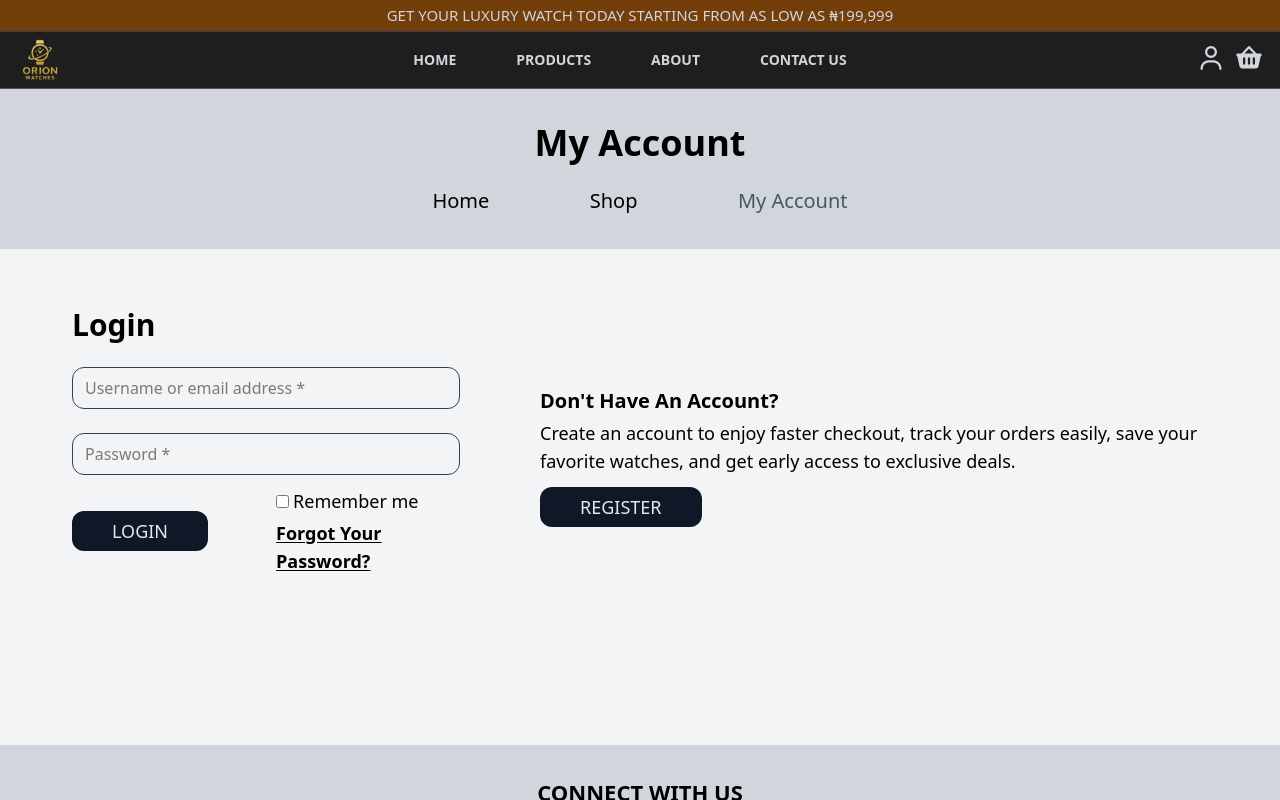
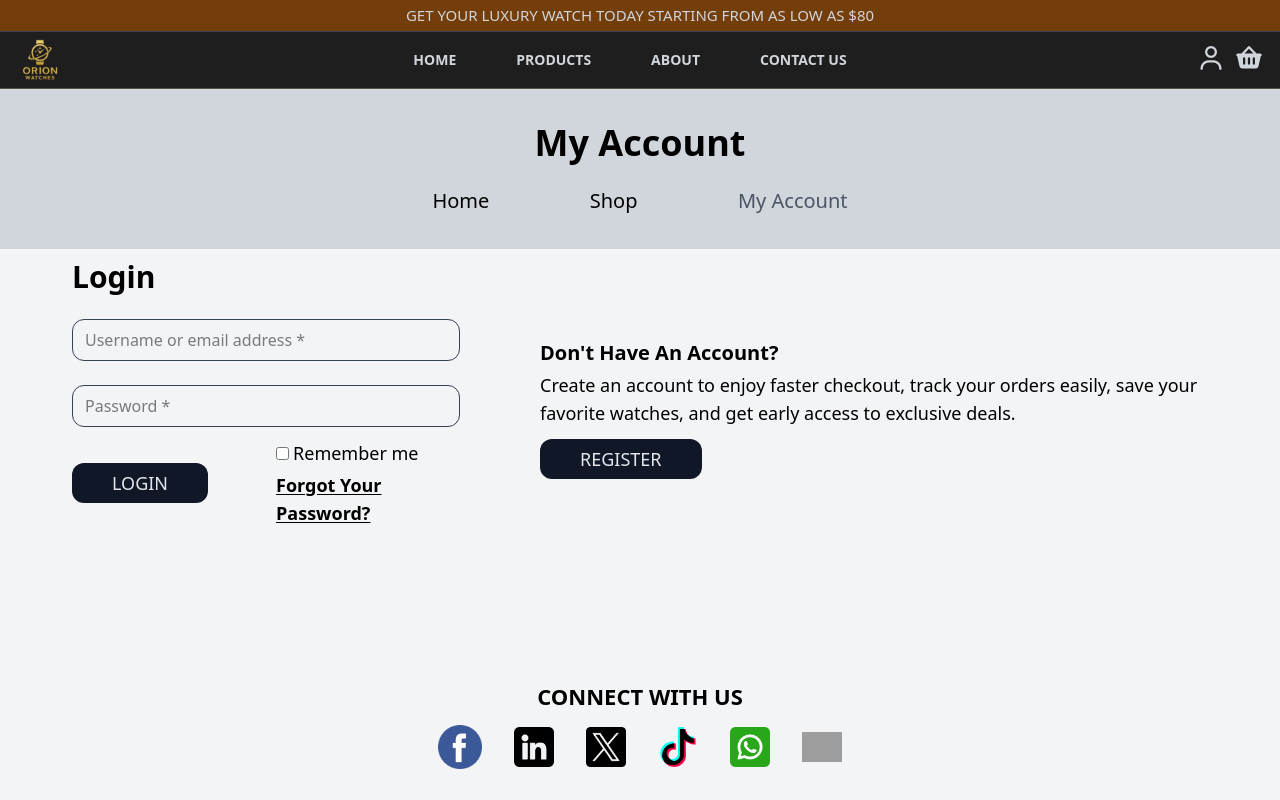
Before and after one commit to Ayungcodes/luxury-watch-shop, a React (Vite) app: page /login in a window 1280 px wide. Built offline with nearby package versions, Linux system fonts and the light colour scheme; grey boxes are pictures that could not be loaded.

Commit message:
little issues fixed

```diff
--- a/src/components/Navbar.jsx
+++ b/src/components/Navbar.jsx
@@ -19,7 +19,7 @@ const Navbar = ({
       <nav className="border-b border-stone-600 text-gray-300 z-10">
         <div>
           <h1 className="text-center text-[10px] md:text-[15px] bg-yellow-900 py-1 border-b border-gray-700">
-            GET YOUR LUXURY WATCH TODAY STARTING FROM AS LOW AS ₦199,999
+            GET YOUR LUXURY WATCH TODAY STARTING FROM AS LOW AS $80
           </h1>
         </div>
 
--- a/src/components/Review.jsx
+++ b/src/components/Review.jsx
@@ -78,7 +78,7 @@ const Review = ({
           )}
         </div>
 
-        <div className="mt-10 flex flex-col h-full w-full lg:w-[50vw] space-y-6 md:text-[18px]">
+        <div className="mb-10 flex flex-col h-full w-full lg:w-[50vw] space-y-6 md:text-[18px]">
           <h1 className="font-bold text-lg md:text-2xl ">Review your order</h1>
           <div className="flex flex-col w-full border-[1px] border-gray-400 p-5 space-y-4">
             <h1 className="font-semibold text-lg">Payment Summary</h1>
--- a/src/pages/CheckoutPage.jsx
+++ b/src/pages/CheckoutPage.jsx
@@ -27,7 +27,7 @@ const CheckoutPage = ({
         <nav className="bg-gray-900 border-b border-stone-600 text-gray-300 z-10">
           <div>
             <h1 className="text-center text-[10px] md:text-[15px] bg-yellow-900 py-1 border-b border-gray-700">
-              GET YOUR LUXURY WATCH TODAY STARTING FROM AS LOW AS ₦199,999
+              GET YOUR LUXURY WATCH TODAY STARTING FROM AS LOW AS $80
             </h1>
           </div>
 
--- a/src/pages/LoginPage.jsx
+++ b/src/pages/LoginPage.jsx
@@ -109,7 +109,7 @@ const LoginPage = ({
 
         {/* footer */}
 
-        <div className=" bg-gray-300 w-screen h-[15vh] lg:h-[18vh] lg:py-7 flex justify-center items-center">
+        <div className="mb-20 lg:mb-24 w-screen h-[15vh] lg:h-[18vh] lg:py-7 flex justify-center items-center">
           <div className="space-y-2 mx-4 md:mx-28 lg:mx-60 md:space-y-6 lg:space-y-3">
             <h1 className="pt-6 text-center text-[15px] md:text-[18px] lg:text-[22px] font-semibold">
               CONNECT WITH US
```
